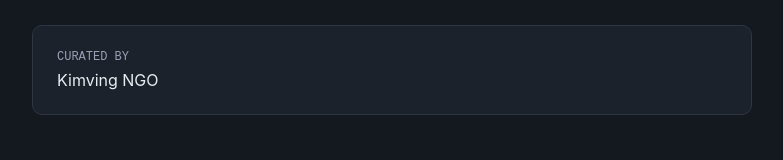
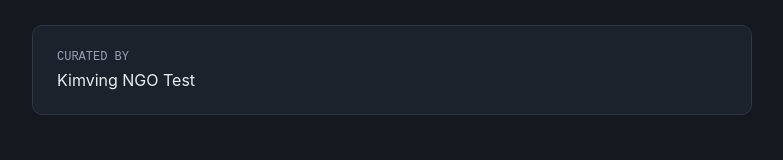
Before and after one commit to KimvingZ/ict340-archive-starter, a Next.js app: page / in a window 1280 px wide. Shown: the part 382-542 px from the top of the page, without its empty margins (248-1031 px from the left). Built offline with nearby package versions, Linux system fonts and the light colour scheme.

Commit message:
adding my own descriptions

```diff
--- a/collection.config.js
+++ b/collection.config.js
@@ -8,13 +8,13 @@
 
 const collection = {
   // What does your archive collect? e.g. "Khmer Proverbs"
-  name: "Mekong River Oral Fishing Histories  ",
+  name: "Mekong River Oral Fishing Histories",
 
   // One sentence: what is this archive, and why does it matter?
   description: "This archive preserves first-hand audio accounts and traditional ecological knowledge from generational Mekong fishermen. It matters because it protects vital community heritage and irreplaceable observations of changing river ecosystems before these living traditions disappear.",
 
   // Who is building this archive? Your name, as you want it shown.
-  curator: "Kimving NGO",
+  curator: "Kimving NGO Test",
 
   // Where does your knowledge come from? A person, a place, a community.
   source: "To be gathered",
```
